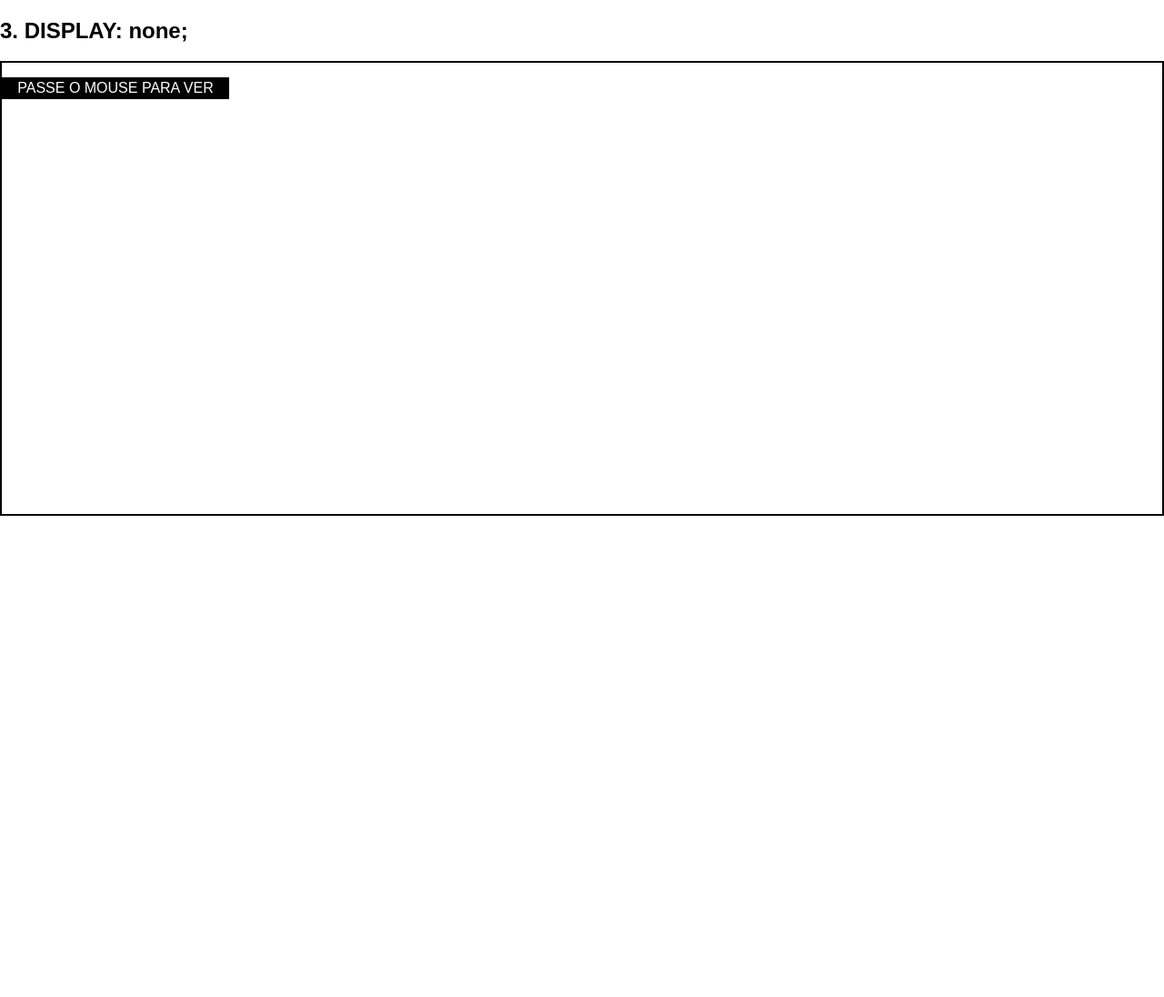
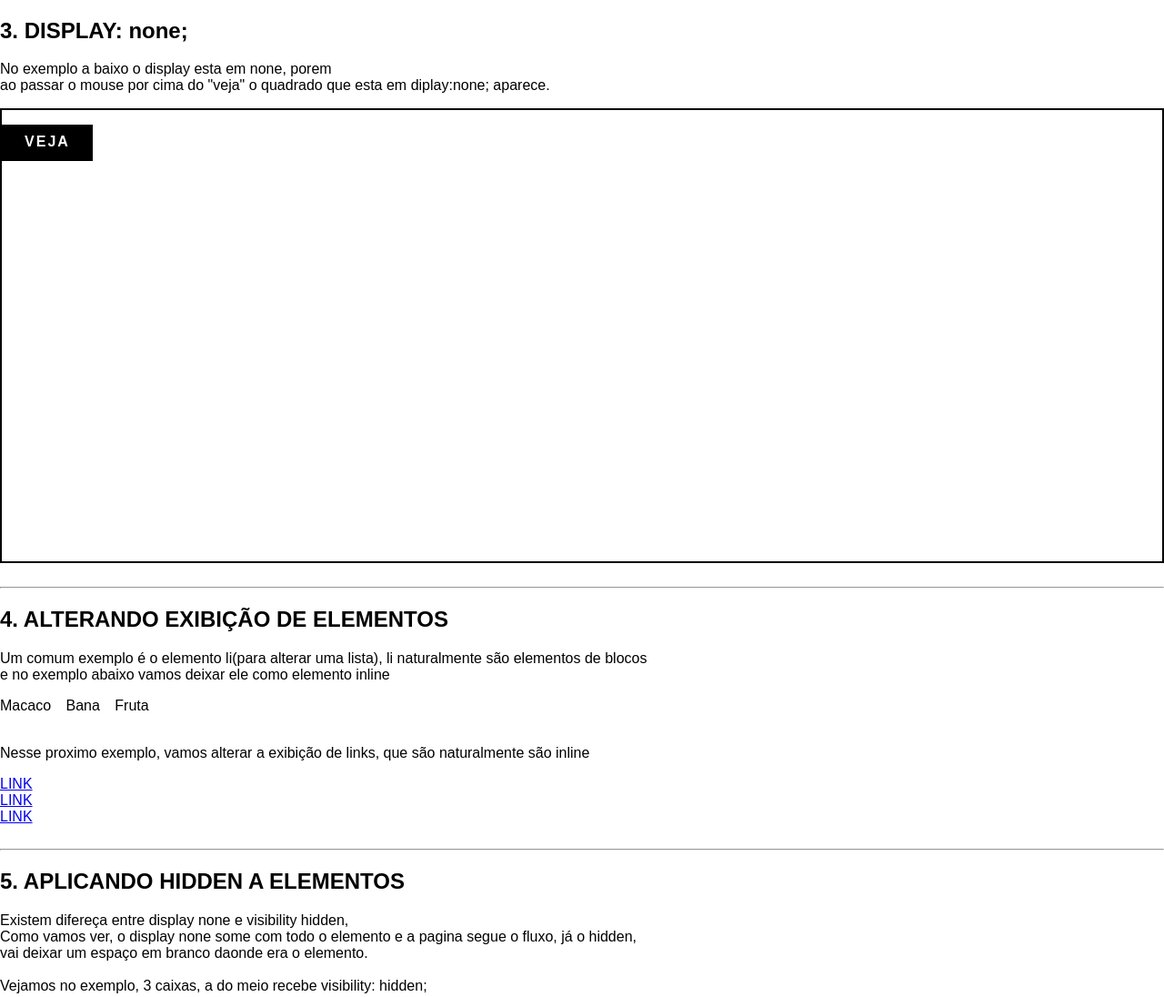
Before and after one commit to JeielSouza/Web_testes, a plain HTML site: page css_praticas/display/display.html in a window 1280 px wide. Shown: the part 620-1716 px from the top of the page at 91% size. Before the commit the page ends 1187 px from the top, so only its background shows below. Drawn offline with Linux system fonts and the light colour scheme.

Commit message:
display_2

```diff
--- a/css_praticas/display/display.html
+++ b/css_praticas/display/display.html
@@ -10,7 +10,7 @@
                 box-sizing:border-box;
             }
 
-            body{
+            body, html{
                 margin:0;
             }
 
@@ -21,36 +21,73 @@
                 border:2px solid black;
             }
 
-            /*1. DISPLAY: NONE; */
-            .limpa_lista ul{
-                list-style-type:none;
+            /*3. DISPLAY: NONE; */
+            .botao{
+                width:100px;
+                height:40px;
+                background-color:black;
+                color:white;
+                padding-left: 10px;
+                padding-right: 10px;
+                padding-top:10px;
+                padding-bottom: 10px;
+                text-align:center;
+                font-weight: bold;
+                letter-spacing: 2px;
             }
 
-            .none{
-                display: none;
-                width:50px;
-                height:50px;
-                border:1px solid black;
+            .botao:hover{
+                width:100px;
+                height:40px;
+                background-color:rgb(50, 50, 50);
+                color:white;
+                padding-left: 10px;
+                padding-right: 10px;
+                padding-top:10px;
+                padding-bottom: 10px;
+                text-align:center;
+                font-weight: bold;
+                letter-spacing: 2px;
             }
 
-            .none:hover{
+            .botao:hover + div{
                 display:block;
-                width:150px;
-                height:150px;
-                border:1px solid black;
+                color: red;
             }
 
-            .que_passe{
-                background-color:black;
-                color:white;
-                width:250px;
-                text-align: center;
-                padding:3px;
+            .caixa{
+                width:100px;
+                height:100px;
+                background-color:red;
+                display:none;
+            }
+            /*4. ALTERAÇÃO DE EXIBIÇÃO DO ELEMENTO*/
+            .embutido li{
+                list-style:none;
+                display:inline;
+                margin-right:12px;
+
+            }
+            .embutido{
+                margin:0;
+                padding:0;
             }
 
-            .que_passe:hover + ul{
-                display: block;
+            .bloco a{
+                display:block;
             }
+            /*5. HIDDENS*/
+            .caixas{
+                width:100px;
+                height:100px;
+                background-color:red;
+                margin-bottom: 10px;
+            }
+
+            .hidden{
+                visibility:hidden;
+            }
+
 
 
         </style>
@@ -74,15 +111,42 @@
     <footer>footer é um exemplo</footer>
     <hr>
     <br>
+
     <h2>3. DISPLAY: none; </h2>
+    <p>No exemplo a baixo o display esta em none, porem  <br> ao passar o mouse por cima do "veja" o quadrado que esta em diplay:none; aparece. </p>
     <div class="tela">
-        <div class="limpa_lista">
-            <p class="que_passe">PASSE O MOUSE PARA VER</p>
-            <ul class="none">
-                <li>Modelos</li>
-                <li>Novidades</li>
-                <li>Promosoes</li>
-            </ul>
+        <p class="botao">VEJA</p>
+        <div class="caixa">
         </div>
     </div>
+    <br>
+    <hr>
+
+    <h2>4. ALTERANDO EXIBIÇÃO DE ELEMENTOS</h2>
+    <p>Um comum exemplo é o elemento li(para alterar uma lista), li naturalmente são elementos de blocos <br> e no exemplo abaixo vamos deixar ele como elemento inline  </p>
+    <div>
+        <ul class="embutido">
+            <li>Macaco</li>
+            <li>Bana</li>
+            <li>Fruta</li>
+        </ul>
+    </div>
+    <br>
+    <p>Nesse proximo exemplo, vamos alterar a exibição de links, que são naturalmente são inline</p>
+    <div class="bloco">
+        <a href="http://www.youtube.com.br">LINK</a>
+        <a href="http://www.youtube.com.br">LINK</a>
+        <a href="http://www.youtube.com.br">LINK</a>
+    </div>
+    <br>
+    <hr>
+    <h2>5. APLICANDO HIDDEN A ELEMENTOS</h2>
+    <p>Existem difereça entre display none e visibility hidden, <br> Como vamos ver, o display none some com todo o elemento e a pagina segue o fluxo, já o hidden, <br> vai deixar um espaço em branco daonde era o elemento.<br>
+    <br>Vejamos no exemplo, 3 caixas, a do meio recebe visibility: hidden;
+    <div>
+        <div class="caixas"></div>
+        <div class="caixas hidden"></div>
+        <div class="caixas"></div>
+    </div>
+    </p>
 </html>
```
